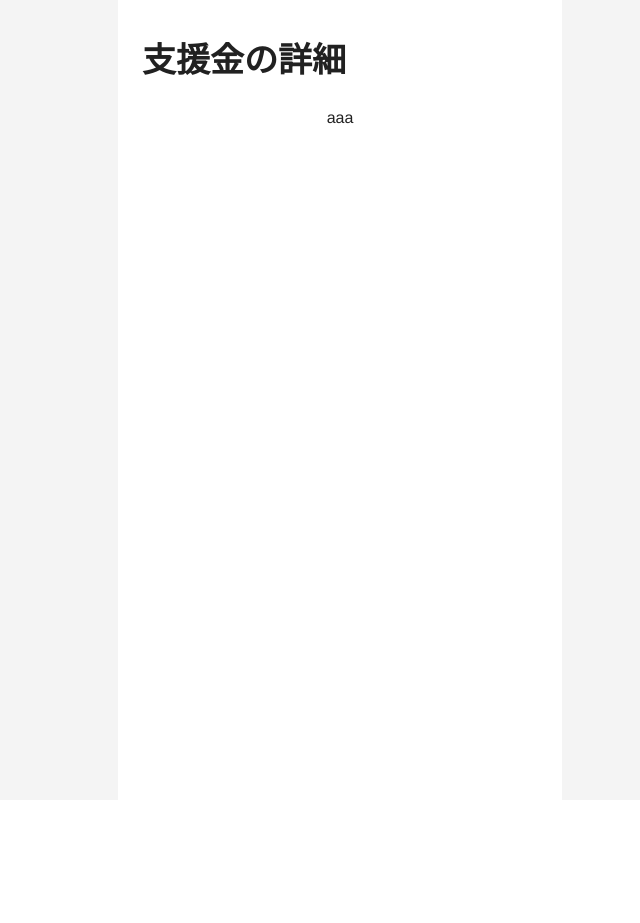
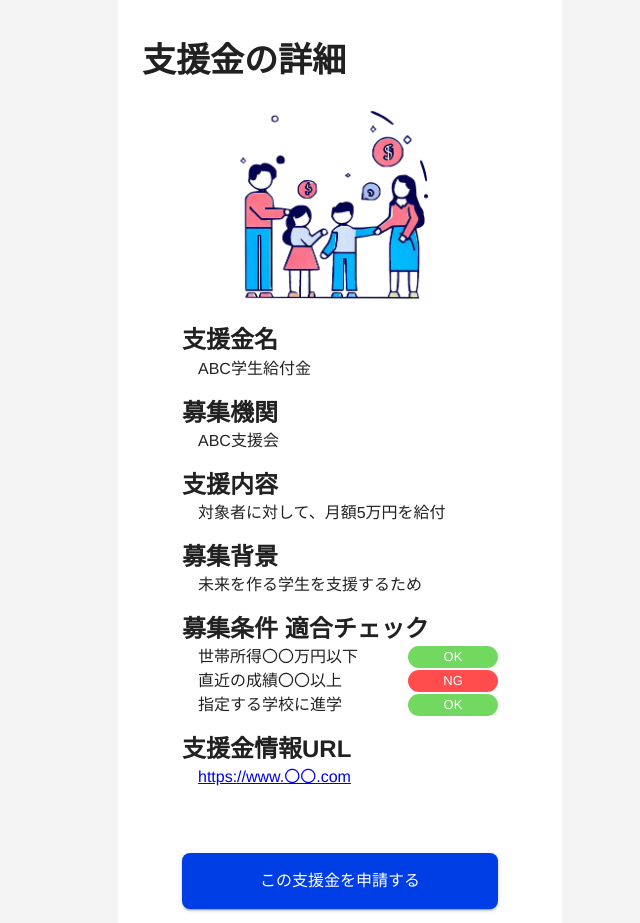
Before and after one commit to STECH-for-My-Shienkin-Navi/My-Shienkin-Navi, a React (Vite) app: page /SupportDetail in a window 1280 px wide. Shown: the top 923 px of the page, without its empty margins (300-940 px from the left). Before the commit the page ends 800 px from the top, so only its background shows below. Built offline with nearby package versions, Linux system fonts and the light colour scheme.

Commit message:
feat: ひとまず実装

```diff
--- a/src/components/pages/SupportDetailPage.tsx
+++ b/src/components/pages/SupportDetailPage.tsx
@@ -1,10 +1,104 @@
 import { FC } from 'react';
+import { Box, Chip, Typography } from '@mui/material';
 import { MainLayout } from '../layout/MainLayout';
+import supportImg from '../../assets/supportImg.png';
+import { Col } from '../common/Col';
+import { useNavigate } from 'react-router-dom';
+import { CommonButton } from '../common/CommonButton';
+import { infoList } from '../../data/infoList';
 
 export const SupportDetailPage: FC = () => {
+  const navigator = useNavigate();
+  const navList = [
+    {
+      labele: 'この支援金を申請する',
+      path: null,
+      isPrimary: true,
+    },
+    {
+      labele: '支援金の選択肢に戻る',
+      path: '/SupportList',
+      isSecondary: true,
+    },
+  ]
+  const OKChip = () => {
+    return (
+      <Chip
+        label="OK"
+        sx={{
+          color: 'white',
+          bgcolor: '#71D960',
+          borderRadius: '20px',
+          height: '22px',
+          width: '90px',
+        }}
+      />
+    );
+  };
+  const NGChip = () => {
+    return (
+      <Chip
+        label="NG"
+        sx={{
+          color: 'white',
+          bgcolor: '#FF4D4D',
+          borderRadius: '20px',
+          height: '22px',
+          width: '90px',
+        }}
+      />
+    );
+  };
   return (
     <MainLayout title="支援金の詳細">
-      <div>aaa</div>
+      <Box>
+        <Box sx={{ textAlign: 'center' }}>
+          <img src={supportImg} loading="lazy" style={{ width: 250 }} alt="家族のイラスト" />
+        </Box>
+        <Box sx={{ mx: 2, mt: 2 }}>
+          <Col spacing={2}>
+            {infoList.map((item) => {
+              return (
+                <Box>
+                  <Typography variant="h5">{item.title}</Typography>
+                  {item.contents.map((content, index) => {
+                    return (
+                      <Box>
+                        {item.isURL ? (
+                          <Typography sx={{ pl: 2 }}><a href="https://www.〇〇.com">{content}</a></Typography>
+                        ) : (
+                          <Box sx={{ display: 'flex', alignItems: 'center', justifyContent: 'space-between', gap: '50px' }}>
+                            <Typography sx={{ pl: 2 }}>{content}</Typography>
+                            {item.status && (item.status[index] ? <OKChip /> : <NGChip />)}
+                          </Box>
+                        )}
+                      </Box>
+                    )
+                  })}
+                </Box>
+              )
+            })}
+          </Col>
+        </Box>
+        <Box sx={{ mx: 2, mt: 8 }}>
+          <Col spacing={2}>
+            {navList.map((item) => {
+              return (
+                <CommonButton
+                  key={item.labele}
+                  isPrimary={item.isPrimary}
+                  isSecondary={item.isSecondary}
+                  onClick={() => {
+                    item.path && navigator(item.path);;
+                  }}
+                >
+                  {item.labele}
+                </CommonButton>
+              );
+            })}
+          </Col>
+        </Box>
+      </Box>
     </MainLayout>
   );
 };
```
